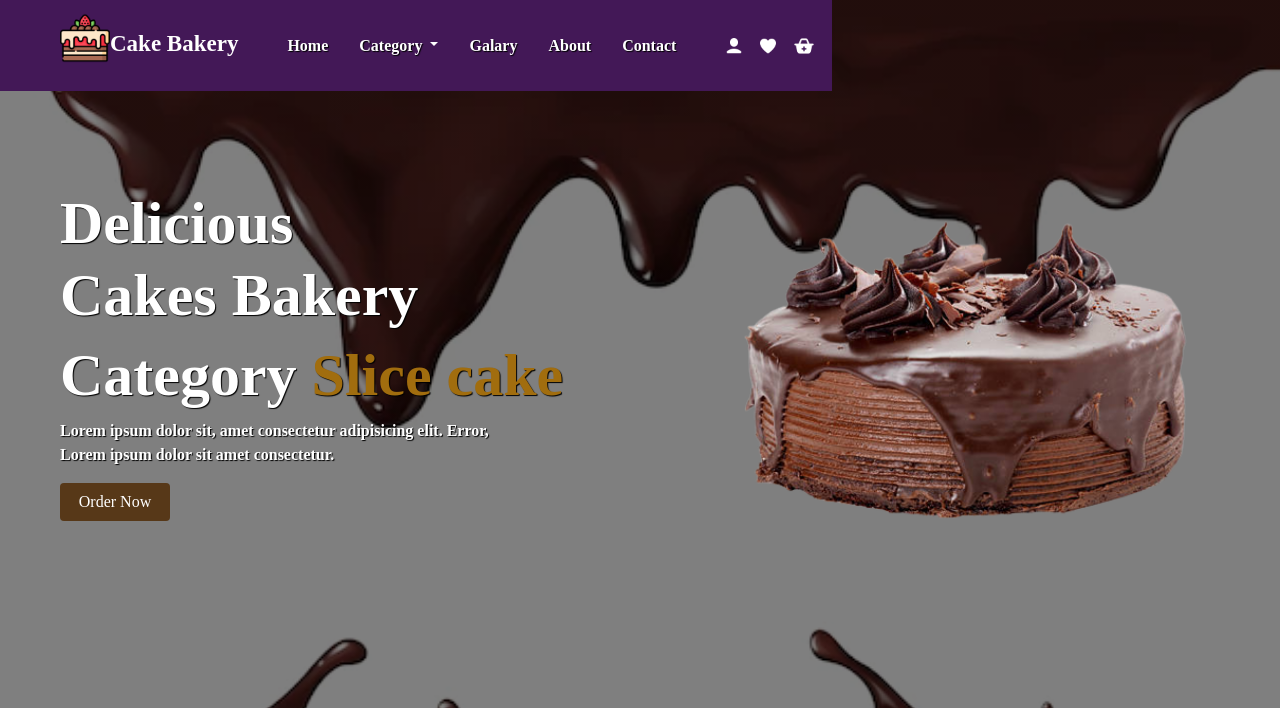
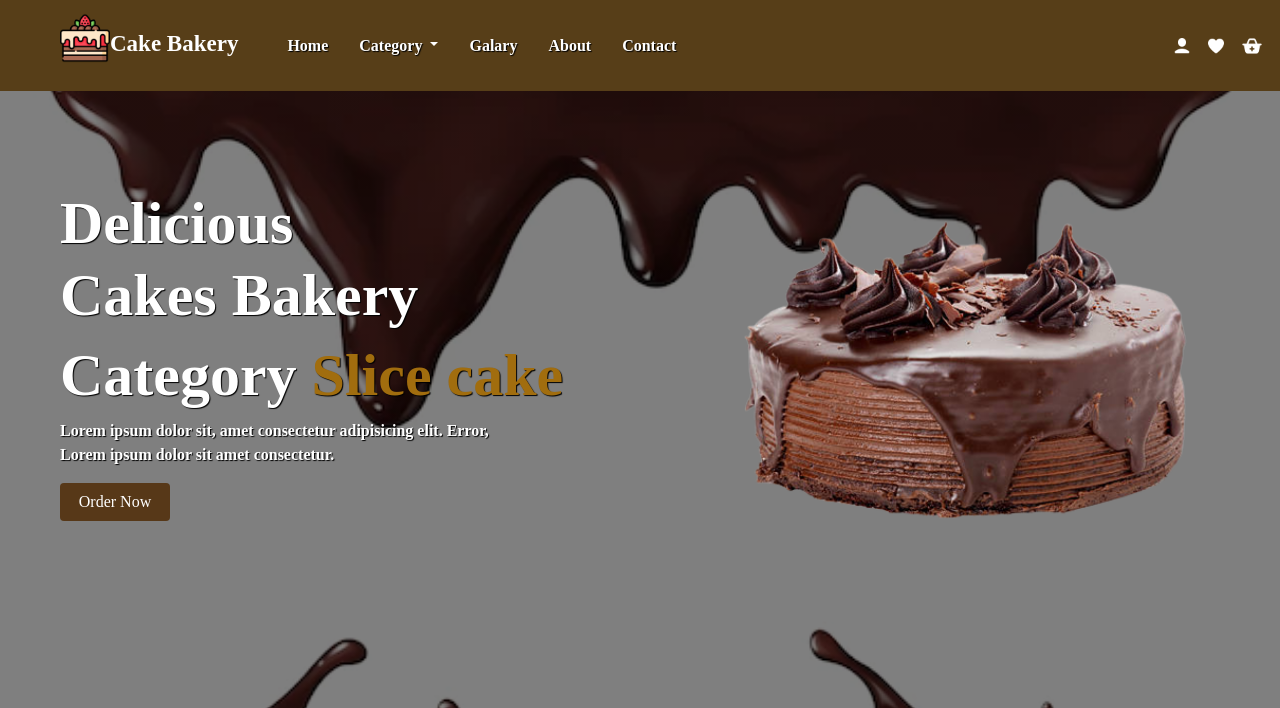
Before and after one commit to Tarhouni-mourad/Cake-Bakery-Website, a plain HTML site: page index.html in a window 1280 px wide. Shown: the top 708 px of the page. Drawn offline with nearby package versions, Linux system fonts and the light colour scheme; a web font is replaced by a local one.

Commit message:
Update style.css2

```diff
--- a/style.css
+++ b/style.css
@@ -9,8 +9,9 @@
 }
 /* navbar */
 #navbar{
-    position: fixed;
-    background-color: #431857;
+  position: fixed;
+  width: 100%;
+    background-color: #573e18;
     padding-left: 60px;
     font-weight: bold;
     z-index: 1001;
```
